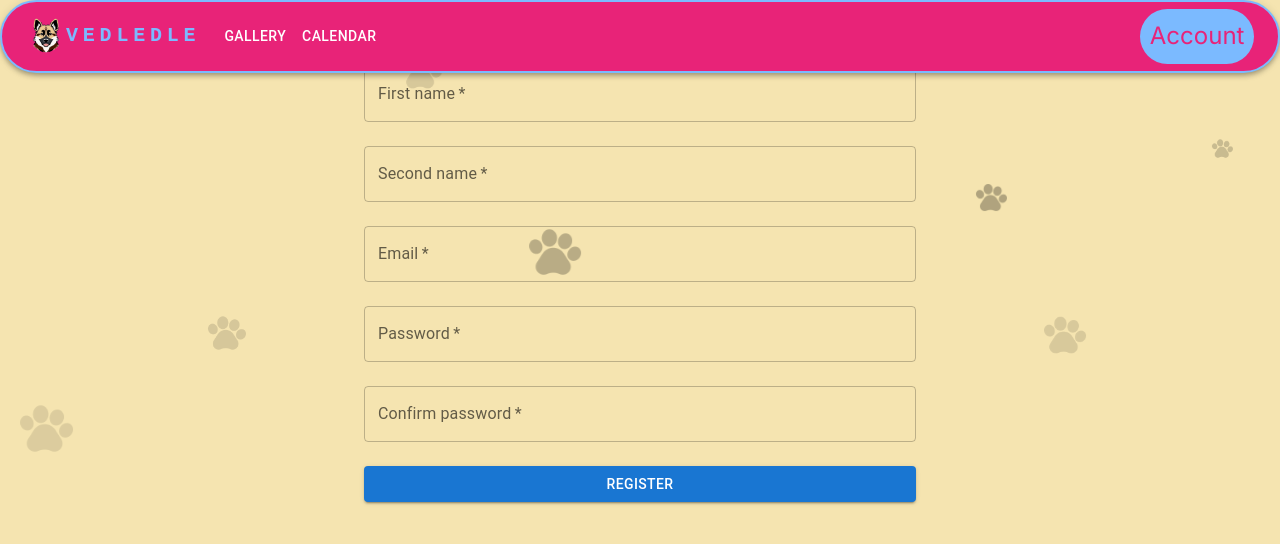
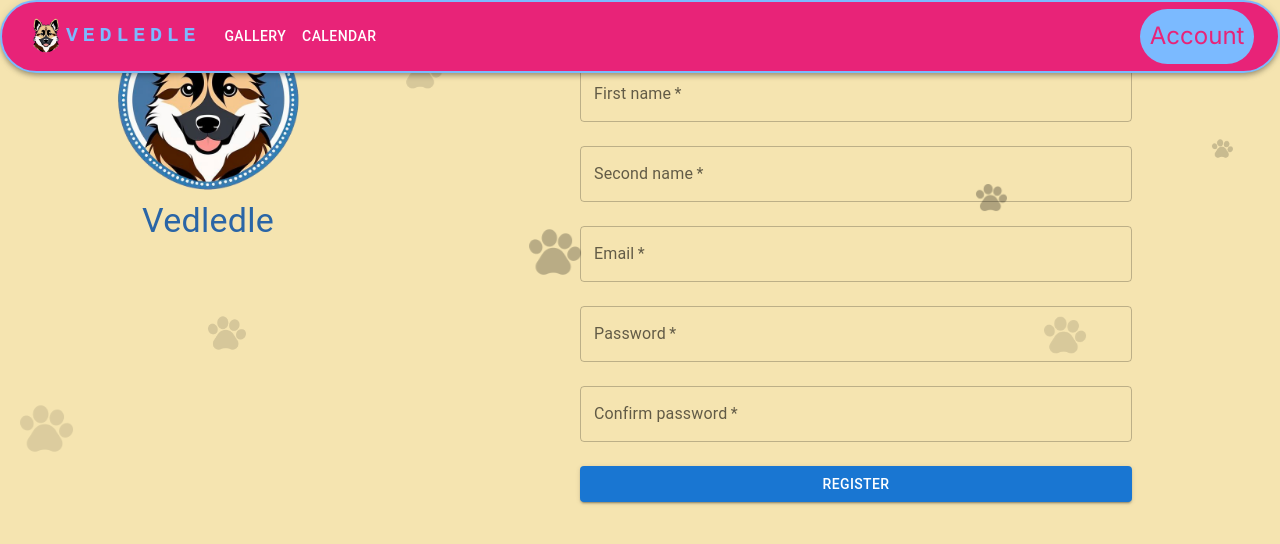
Before and after one commit to klavoraMate/vedledle, a Next.js app in the folder frontend/: page /register in a window 1280 px wide. Shown: the top 544 px of the page. Built offline with nearby package versions, Linux system fonts and the light colour scheme.

Commit message:
feat: changed appearenace of FormContainer

```diff
--- a/frontend/src/components/form/formContainer.tsx
+++ b/frontend/src/components/form/formContainer.tsx
@@ -1,5 +1,6 @@
 import React, { ReactNode } from "react";
-import { Container, Box } from "@mui/material";
+import {Container, Box, Grid} from "@mui/material";
+import Logo from "@/components/logo";
 
 interface FormContainerProps {
     children: ReactNode;
@@ -7,6 +8,11 @@ interface FormContainerProps {
 
 export default function FormContainer({ children }: FormContainerProps) {
     return (
+        <Grid container spacing={2}>
+            <Grid item xs={12} sm={12} md={4}>
+                <Logo/>
+            </Grid>
+            <Grid item xs={12} sm={12} md={8}>
                 <Container maxWidth="sm">
                     <Box
                         display="flex"
@@ -18,5 +24,7 @@ export default function FormContainer({ children }: FormContainerProps) {
                         {children}
                     </Box>
                 </Container>
+            </Grid>
+        </Grid>
     );
 }
--- a/frontend/src/components/logo.tsx
+++ b/frontend/src/components/logo.tsx
@@ -9,7 +9,6 @@ export default function Logo () {
             <Box style={{
                 display:"flex",
                 justifyContent:"space-around",
-                marginTop:"5rem"
             }}>
                 <img
                     src="/logo-transparent.png"
```
Lines whose indentation alone changed are shown as unchanged.
